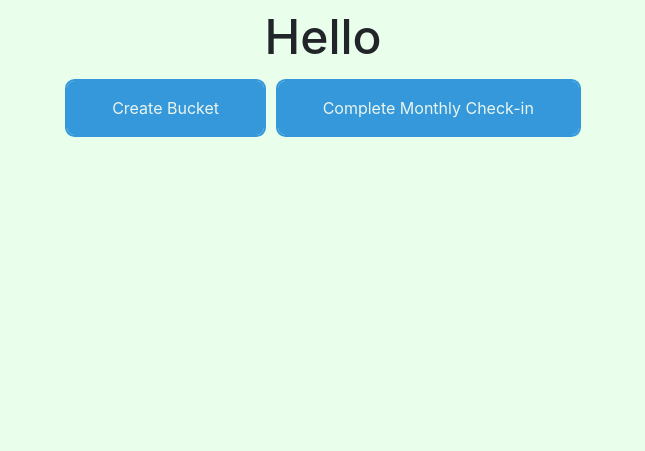
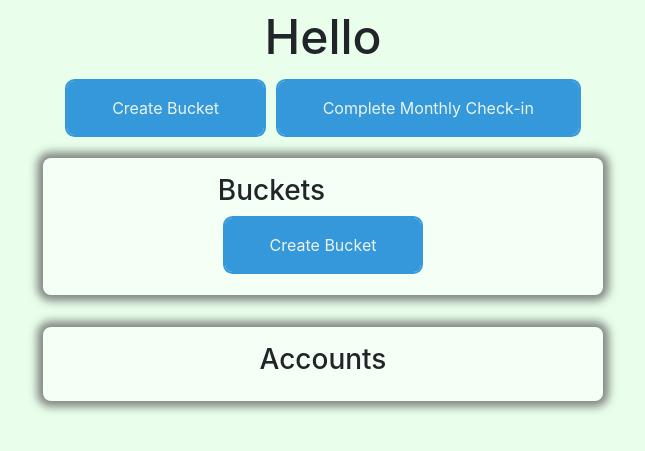
Before and after one commit to gregplechaty/bucketfinance, a Django app: template apps/core/templates/pages/dashboard.html in a window 1280 px wide. Shown: the part 56-507 px from the top of the page, without its empty margins (317-962 px from the left). Run offline with Django 3.2, Linux system fonts and the light colour scheme; the template is opened without the code that fills it, so the values that code supplies are empty; some libraries are stand-ins or nearby versions.

Commit message:
initial Accounts view created (with bucket data for now); account and bucket HTML separated into new snippit files; slight CSS coloring/naming/shadow changes

```diff
--- a/apps/core/static/css/custom.css
+++ b/apps/core/static/css/custom.css
@@ -179,25 +179,52 @@ body {
 .dashboard__header {
   font-size: 3rem;
 }
-.dashboard__bucket {
+
+.dashboard {
+  display: flex;
+  flex-wrap: wrap;
+  justify-content: space-around;
+}
+
+.dashboardCard {
+  display: flex;
+  flex-wrap: wrap;
+  justify-content: space-around;
+  background-color: hsl(125.5, 100%, 97.8%);
+  padding: 1rem;
+  margin: 1rem;
+  border-radius: .5rem;
+  box-shadow: 0px 0px 8px 6px rgba(96, 96, 96, 0.75);
+  width: 35rem;
+}
+
+
+
+
+
+.dashboard__bar {
   width: 30rem;
   font-size: 1.3rem;
-  background: var(--green-dark);
   padding: 1rem;
   border-radius: 1rem;
   transition: all 130ms ease-in-out;
 }
-.dashboard__bucket:hover {
+.dashboard__bar:hover {
   box-shadow: 0px 0px 8px 10px rgba(0,0,0,0.75);
 }
 
 
-.dashboard__bucket a {
+.dashboard__bar a {
   text-decoration: none;
   color: var(--cream);
 }
+.dashboard__bar--bucket {
+  background: var(--green-dark);
+}
 
-
+.dashboard__bar--account {
+  background: rgba(134, 84, 54, 0.80);
+}
 
 .accountCard {
   width: 35rem;
--- a/apps/core/templates/pages/dashboard.html
+++ b/apps/core/templates/pages/dashboard.html
@@ -16,56 +16,14 @@
         <a class="button button__create" href="/dashboard/buckets" role="button">Create Bucket</a>
         <a class="button button__create" href="/dashboard/check-in/1" role="button">Complete Monthly Check-in</a>
       </div>
-{% for bucket in buckets_with_sum %}
-  <div>
-    <div class="row justify-content-center">
-      <div class="dashboard__bucket my-2">
-        <a class="row justify-content-between" data-toggle="collapse" href="#bucket{{bucket.id}}" role="button" aria-expanded="false" aria-controls="bucket{{bucket.id}}">
-          <div class="col-10">
-            {{ bucket.bucketName }}: <strong>${{ bucket.total_amount }}</strong>
-          </div>
-          <div class="col-2">
-            <span style='font-size:20px;'>☰</span>
-          </div>
-        </a>
-      </div>
-      <div class="collapse" id="bucket{{bucket.id}}">
-      <div class="card card-body dashboardCard">
-        <div class="row">
-          <div class="col-8">
-            <h5><strong>Total Funds: ${{ bucket.total_amount }}</strong></h5>
-            <p><i>{{ bucket.bucketDescription }}</i></p>
-          </div>
-          <!-- Button trigger modal -->
-          <div class="col-sm-4 offset-md-1 col-md-3 button--noPadding">
-              <a class="button--noDec" href="buckets/edit/{{ bucket.id }}/">
-                <div class="button button__edit my-2">Edit Bucket</div>
-              </a>
-            </div>
-            <div class="offset-sm-8 col-sm-4 offset-md-9 col-md-3 button--noPadding">
-            <!-- Button trigger modal -->
-            <button type="button" class="button button__delete" data-toggle="modal" data-target="#exampleModal{{ bucket.id }}">
-              Delete Bucket<i class="fas fa-trash-alt"></i>
-            </button>
-          </div>
-          {% include "snippets/modal.html" %}
-        </div>
-        </p>
-        </div>
-        <div class="row my-2 justify-content-center">
-          <a class="button button__create my-2" href="/dashboard/transaction/{{ bucket.id }}" role="button">Add or Remove Funds</a>
-          <div class="col-12 my-2">
-
-            {% include "snippets/transactions.html" %}
-
-          </div>
-
-        </div>
-      </div>
+  <div class="dashboard">
+    <div class="dashboardCard">
+      {% include "snippets/dashboard-card-bucket.html" %}
     </div>
+    <div class="dashboardCard">
+      {% include "snippets/dashboard-card-account.html" %}
     </div>
-
-{% endfor %}
+</div>
 </div>
 
 
--- /dev/null
+++ b/apps/core/templates/snippets/dashboard-card-account.html
@@ -0,0 +1,55 @@
+{% block content %}
+<div>
+    <h3>Accounts</h3>
+  {% for bucket in buckets_with_sum %}
+  <div>
+    <div class="row justify-content-center">
+      <div class="dashboard__bar dashboard__bar--account my-2">
+        <a class="row justify-content-between" data-toggle="collapse" href="#bucket{{bucket.id}}" role="button" aria-expanded="false" aria-controls="bucket{{bucket.id}}">
+          <div class="col-10">
+            {{ bucket.bucketName }}: <strong>${{ bucket.total_amount }}</strong>
+          </div>
+          <div class="col-2">
+            <span style='font-size:20px;'>☰</span>
+          </div>
+        </a>
+      </div>
+      <div class="collapse" id="bucket{{bucket.id}}">
+      <div class="card card-body dashboardCard">
+        <div class="row">
+          <div class="col-8">
+            <h5><strong>Total Funds: ${{ bucket.total_amount }}</strong></h5>
+            <p><i>{{ bucket.bucketDescription }}</i></p>
+          </div>
+          <!-- Button trigger modal -->
+          <div class="col-sm-4 offset-md-1 col-md-3 button--noPadding">
+              <a class="button--noDec" href="buckets/edit/{{ bucket.id }}/">
+                <div class="button button__edit my-2">Edit Bucket</div>
+              </a>
+            </div>
+            <div class="offset-sm-8 col-sm-4 offset-md-9 col-md-3 button--noPadding">
+            <!-- Button trigger modal -->
+            <button type="button" class="button button__delete" data-toggle="modal" data-target="#exampleModal{{ bucket.id }}">
+              Delete Bucket<i class="fas fa-trash-alt"></i>
+            </button>
+          </div>
+          {% include "snippets/modal.html" %}
+        </div>
+        </p>
+        </div>
+        <div class="row my-2 justify-content-center">
+          <a class="button button__create my-2" href="/dashboard/transaction/{{ bucket.id }}" role="button">Add or Remove Funds</a>
+          <div class="col-12 my-2">
+
+            {% include "snippets/transactions.html" %}
+
+          </div>
+
+        </div>
+      </div>
+    </div>
+    </div>
+
+{% endfor %}
+</div>
+{% endblock content %}
--- /dev/null
+++ b/apps/core/templates/snippets/dashboard-card-bucket.html
@@ -0,0 +1,56 @@
+{% block content %}
+<div>
+    <h3>Buckets</h3>
+    <a class="button button__create" href="/dashboard/buckets" role="button">Create Bucket</a>
+  {% for bucket in buckets_with_sum %}
+  <div>
+    <div class="row justify-content-center">
+      <div class="dashboard__bar dashboard__bar--bucket my-2">
+        <a class="row justify-content-between" data-toggle="collapse" href="#bucket{{bucket.id}}" role="button" aria-expanded="false" aria-controls="bucket{{bucket.id}}">
+          <div class="col-10">
+            {{ bucket.bucketName }}: <strong>${{ bucket.total_amount }}</strong>
+          </div>
+          <div class="col-2">
+            <span style='font-size:20px;'>☰</span>
+          </div>
+        </a>
+      </div>
+      <div class="collapse" id="bucket{{bucket.id}}">
+      <div class="card card-body dashboardCard">
+        <div class="row">
+          <div class="col-8">
+            <h5><strong>Total Funds: ${{ bucket.total_amount }}</strong></h5>
+            <p><i>{{ bucket.bucketDescription }}</i></p>
+          </div>
+          <!-- Button trigger modal -->
+          <div class="col-sm-4 offset-md-1 col-md-3 button--noPadding">
+              <a class="button--noDec" href="buckets/edit/{{ bucket.id }}/">
+                <div class="button button__edit my-2">Edit Bucket</div>
+              </a>
+            </div>
+            <div class="offset-sm-8 col-sm-4 offset-md-9 col-md-3 button--noPadding">
+            <!-- Button trigger modal -->
+            <button type="button" class="button button__delete" data-toggle="modal" data-target="#exampleModal{{ bucket.id }}">
+              Delete Bucket<i class="fas fa-trash-alt"></i>
+            </button>
+          </div>
+          {% include "snippets/modal.html" %}
+        </div>
+        </p>
+        </div>
+        <div class="row my-2 justify-content-center">
+          <a class="button button__create my-2" href="/dashboard/transaction/{{ bucket.id }}" role="button">Add or Remove Funds</a>
+          <div class="col-12 my-2">
+
+            {% include "snippets/transactions.html" %}
+
+          </div>
+
+        </div>
+      </div>
+    </div>
+    </div>
+
+{% endfor %}
+</div>
+{% endblock content %}
```
